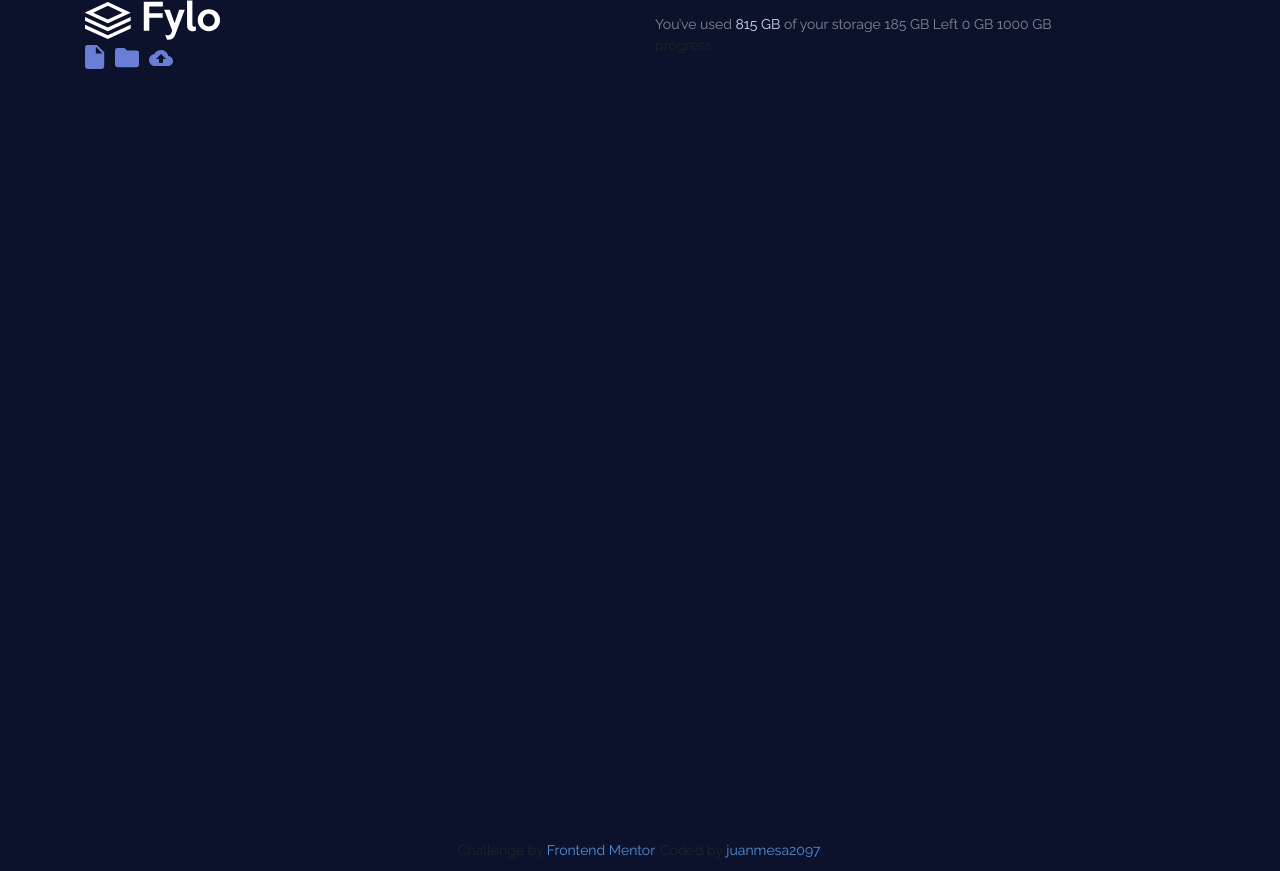
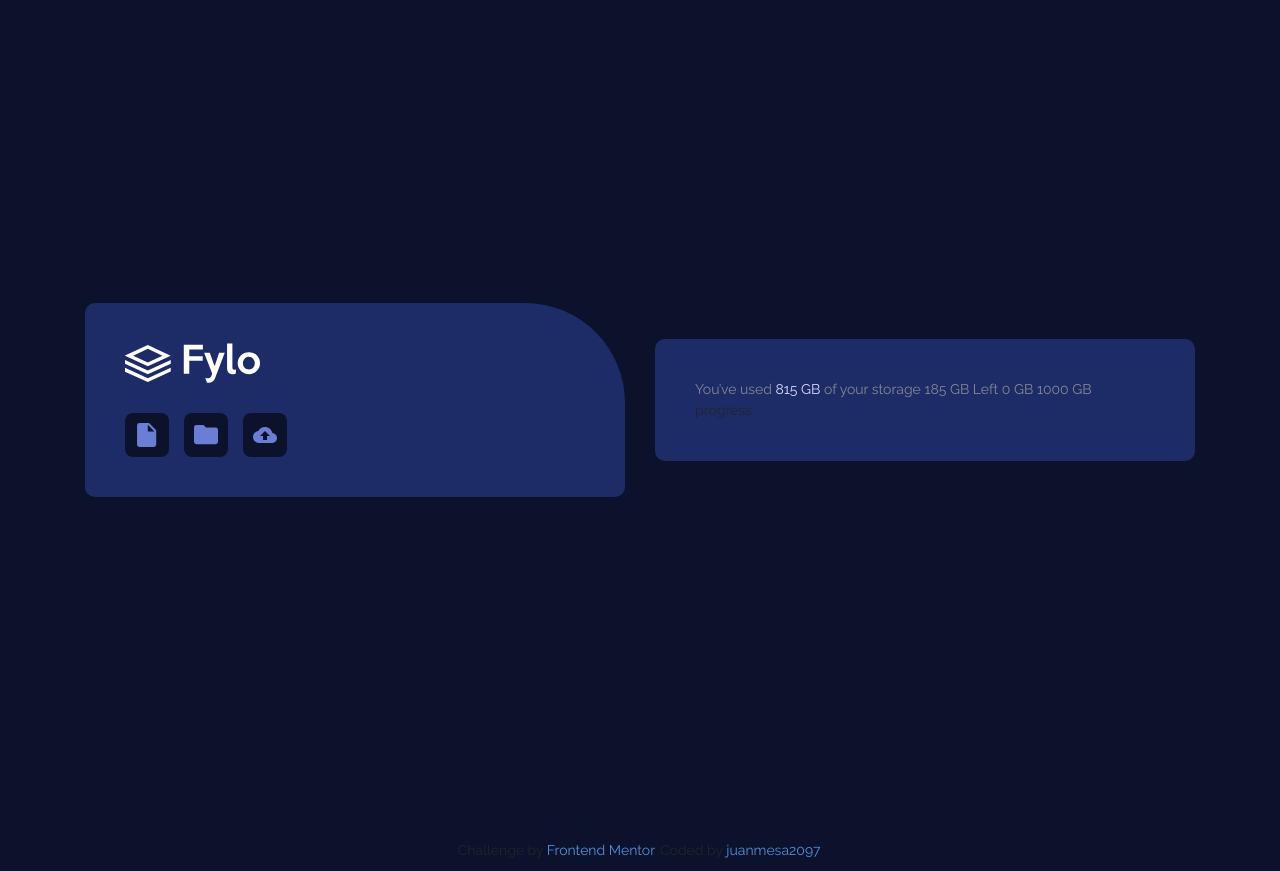
Before and after one commit to juanmesa2097/fm-fylo-data-storage, a plain HTML site: page src/index.html in a window 1280 px wide. Drawn offline with Linux system fonts and the light colour scheme.

Commit message:
Style primary card

```diff
--- a/src/assets/css/styles.css
+++ b/src/assets/css/styles.css
@@ -18,7 +18,7 @@
   --primary: linear-gradient(to right, #ffa399, #ff4d97);
   --text-primary: hsl(243, 100%, 93%);
   --text-secondary: hsl(229, 7%, 55%);
-  --elements: hsl(228, 56%, 26%);
+  --element: hsl(228, 56%, 26%);
   --background: hsl(229, 57%, 11%);
 }
 
@@ -139,7 +139,36 @@ a:hover {
   height: 100%;
 }
 
+.bg {
+  background-color: var(--background);
+}
+
 .section {
   position: relative;
   height: 100vh;
 }
+
+.card {
+  min-height: 10rem;
+  padding: 4rem;
+  background-color: var(--element);
+  display: flex;
+  flex-direction: column;
+  justify-content: center;
+  border-radius: 10px;
+}
+
+.card.primary {
+  border-top-right-radius: 100px;
+}
+
+.toolbar-item {
+  width: 4.4rem;
+  height: 4.4rem;
+  padding: 1rem;
+  background-color: var(--background);
+  margin-right: 1.5rem;
+  display: grid;
+  place-items: center;
+  border-radius: 8px;
+}
--- a/src/index.html
+++ b/src/index.html
@@ -22,14 +22,14 @@
   <body>
     <main>
       <div class="section">
-        <div class="container">
+        <div class="container h-100">
           <div class="h-100 row align-items-center justify-content-center">
             <!-- col -->
             <div class="col-12 col-lg-6">
               <!-- card -->
-              <div class="card">
+              <div class="card primary">
                 <!-- title -->
-                <h1>
+                <h1 class="mb-5">
                   <a href="/">
                     <img src="./assets/images/logo.svg" alt="App logo" />
                   </a>
@@ -38,19 +38,19 @@
 
                 <!-- toolbar -->
                 <div class="d-flex align-items-center">
-                  <div class="mr-3">
+                  <div class="toolbar-item">
                     <img
                       src="./assets/images/icon-document.svg"
                       alt="Document icon"
                     />
                   </div>
-                  <div class="mr-3">
+                  <div class="toolbar-item">
                     <img
                       src="./assets/images/icon-folder.svg"
                       alt="Folder icon"
                     />
                   </div>
-                  <div class="mr-3">
+                  <div class="toolbar-item">
                     <img
                       src="./assets/images/icon-upload.svg"
                       alt="Upload icon"
```
